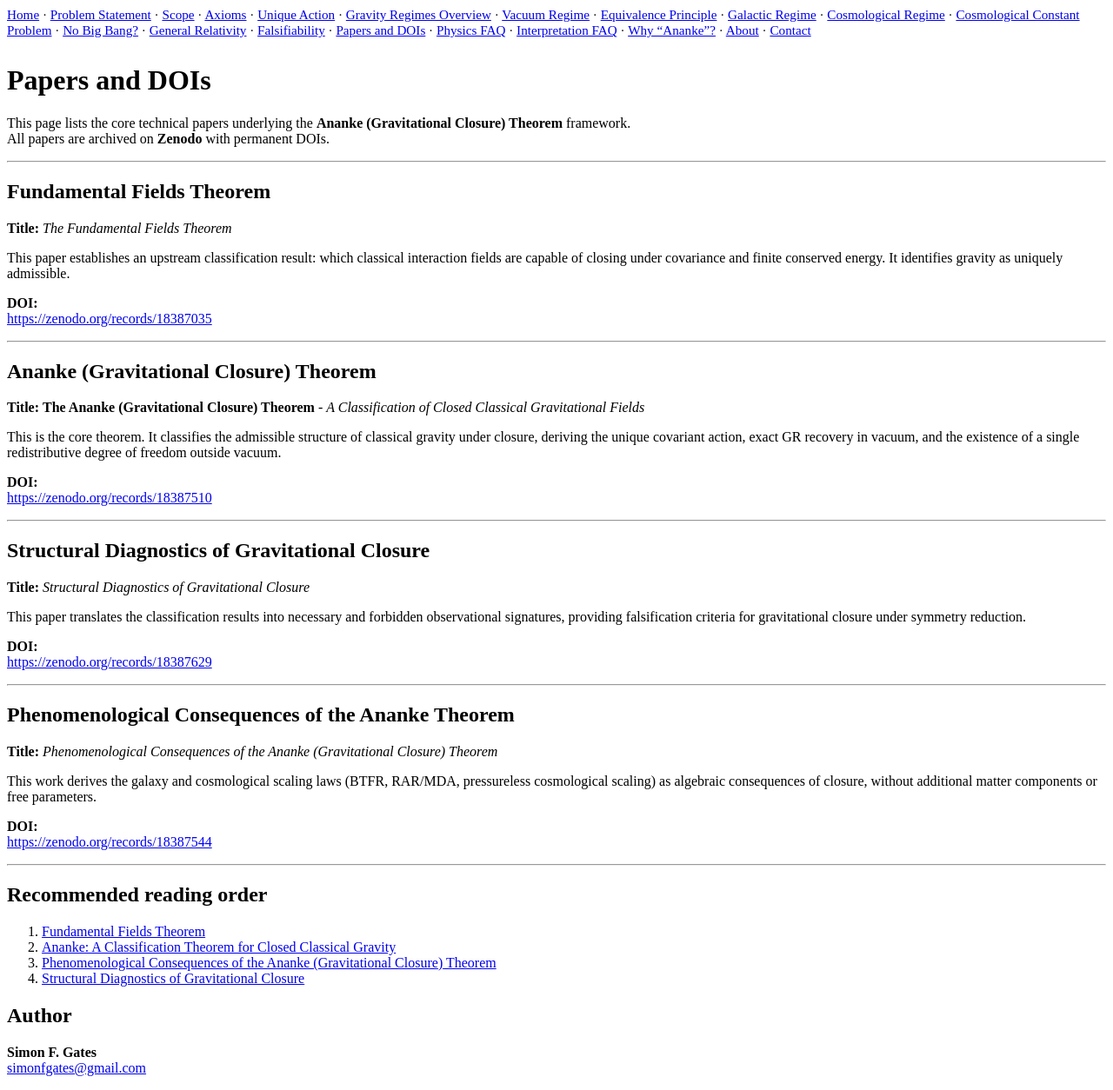
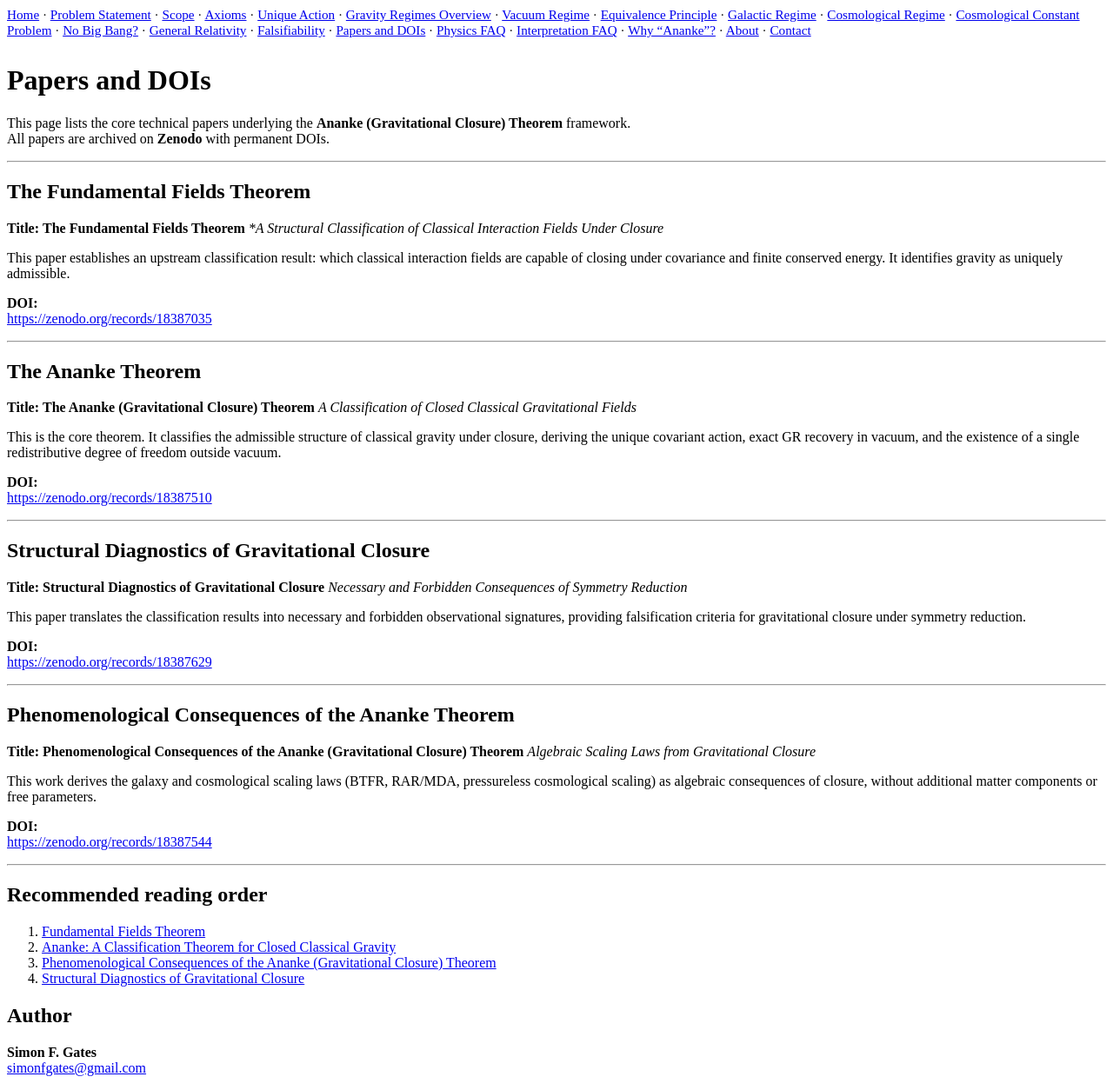
Before and after one commit to ananke-research/ananke-theorem, a Jekyll site: the page built from pages/Papers and DOIs.md, in a window 1280 px wide. Shown: the whole page at 87% size. Built offline with Jekyll 4.4.1, drawn with Linux system fonts in a browser that asks for light colours.

Commit message:
Revise paper titles in Papers and DOIs.md
Updated titles of papers for consistency and clarity.

```diff
--- a/pages/Papers and DOIs.md
+++ b/pages/Papers and DOIs.md
@@ -11,9 +11,11 @@ All papers are archived on **Zenodo** with permanent DOIs.
 
 ---
 
-## Fundamental Fields Theorem
+## The Fundamental Fields Theorem
 
-**Title:** *The Fundamental Fields Theorem*
+**Title:**
+**The Fundamental Fields Theorem**
+**A Structural Classification of Classical Interaction Fields Under Closure*
 
 This paper establishes an upstream classification result: which classical interaction fields are capable of closing under covariance and finite conserved energy. It identifies gravity as uniquely admissible.
 
@@ -22,9 +24,11 @@ This paper establishes an upstream classification result: which classical intera
 
 ---
 
-## Ananke (Gravitational Closure) Theorem
+## The Ananke Theorem
 
-**Title:** **The Ananke (Gravitational Closure) Theorem** - *A Classification of Closed Classical Gravitational Fields*
+**Title:**
+**The Ananke (Gravitational Closure) Theorem**
+*A Classification of Closed Classical Gravitational Fields*
 
 This is the core theorem. It classifies the admissible structure of classical gravity under closure, deriving the unique covariant action, exact GR recovery in vacuum, and the existence of a single redistributive degree of freedom outside vacuum.
 
@@ -35,7 +39,9 @@ This is the core theorem. It classifies the admissible structure of classical gr
 
 ## Structural Diagnostics of Gravitational Closure
 
-**Title:** *Structural Diagnostics of Gravitational Closure*
+**Title:**
+**Structural Diagnostics of Gravitational Closure**
+*Necessary and Forbidden Consequences of Symmetry Reduction*
 
 This paper translates the classification results into necessary and forbidden observational signatures, providing falsification criteria for gravitational closure under symmetry reduction.
 
@@ -46,7 +52,9 @@ This paper translates the classification results into necessary and forbidden ob
 
 ## Phenomenological Consequences of the Ananke Theorem
 
-**Title:** *Phenomenological Consequences of the Ananke (Gravitational Closure) Theorem*
+**Title:**
+**Phenomenological Consequences of the Ananke (Gravitational Closure) Theorem**
+*Algebraic Scaling Laws from Gravitational Closure*
 
 This work derives the galaxy and cosmological scaling laws (BTFR, RAR/MDA, pressureless cosmological scaling) as algebraic consequences of closure, without additional matter components or free parameters.
 
```
